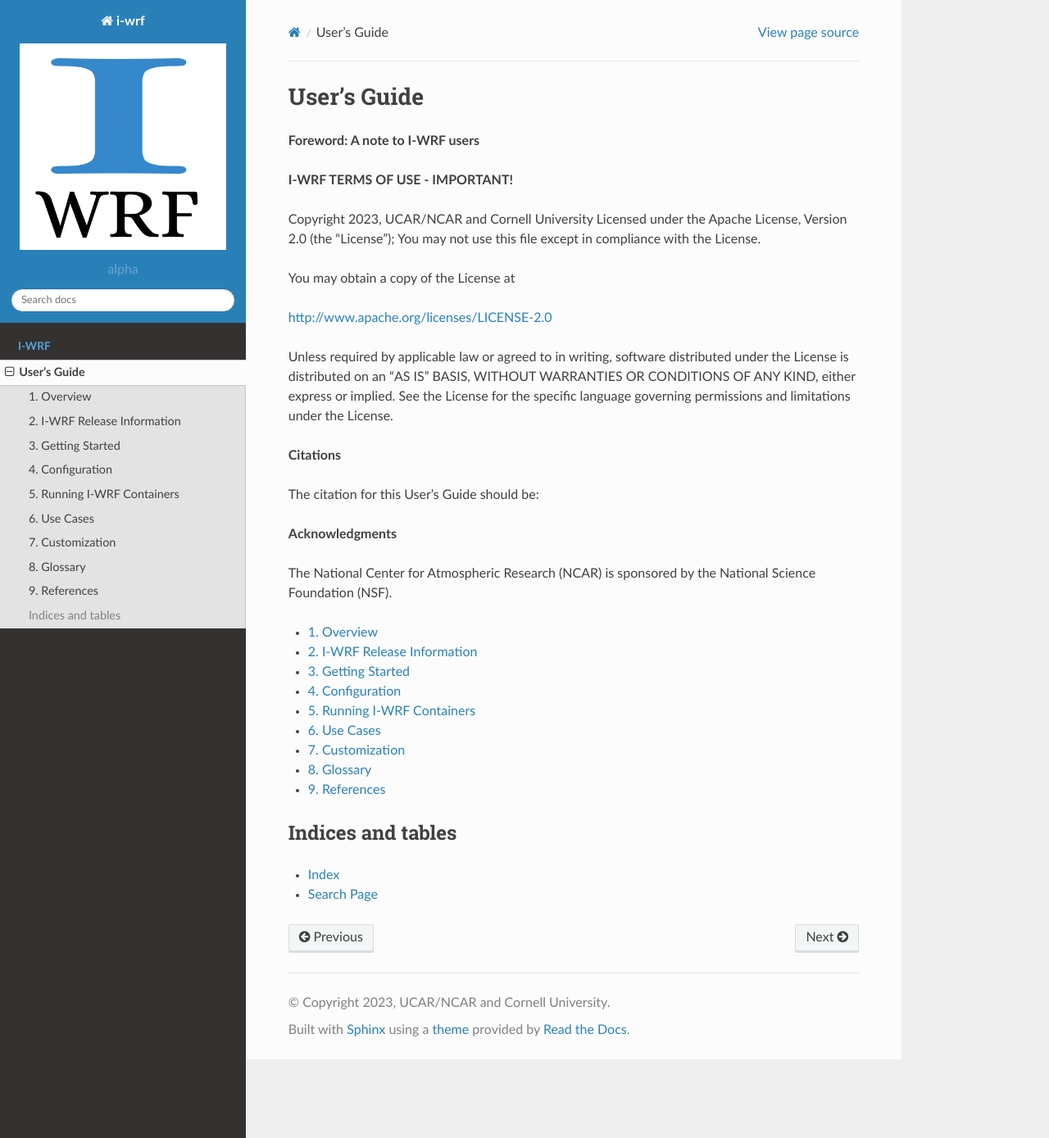
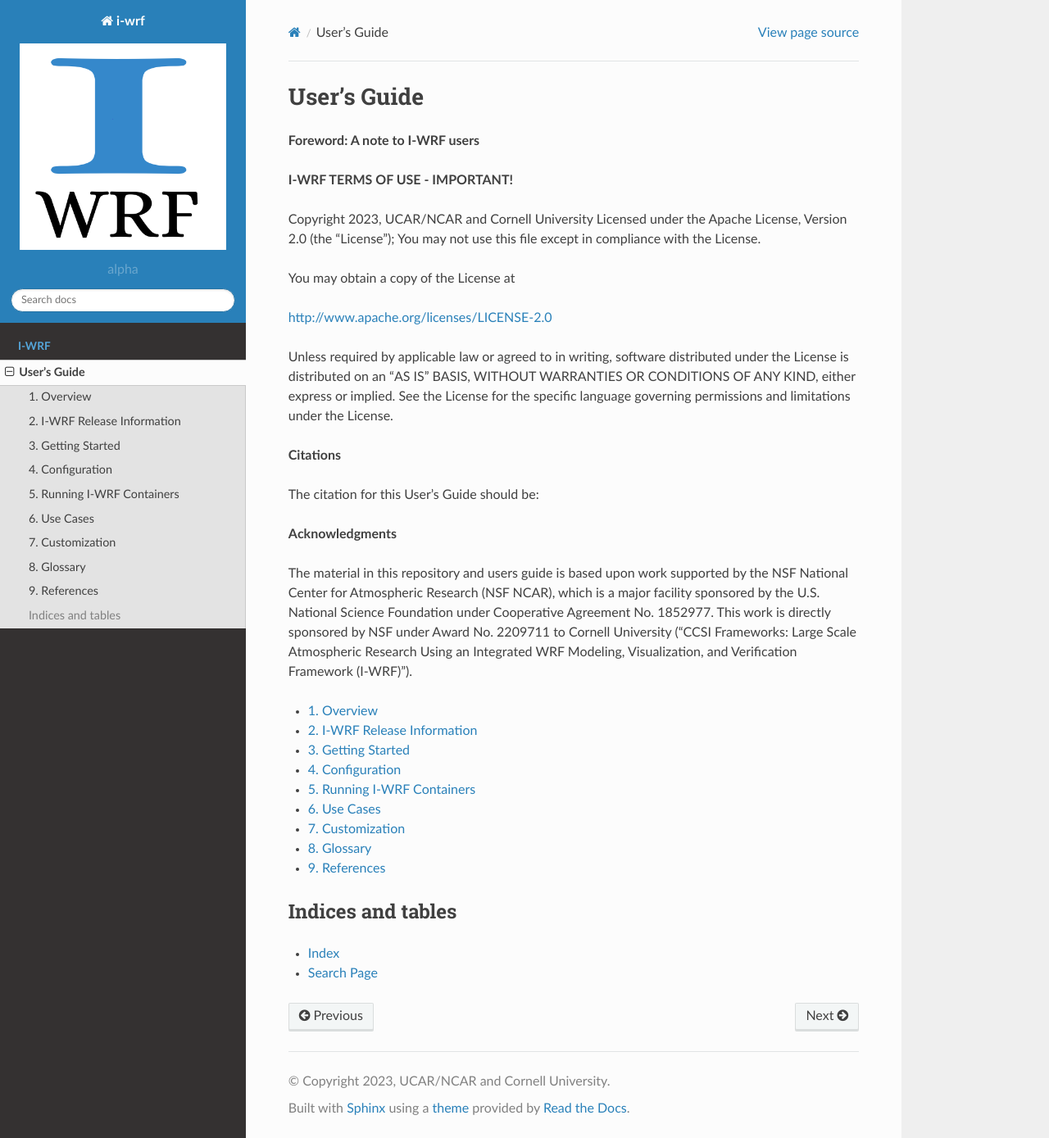
Before and after one commit to NCAR/i-wrf, a Sphinx documentation site: the page built from docs/Users_Guide/index.rst, in a window 1280 px wide and 1389 px high. Shown: the whole window at 82% size. Built offline with Sphinx 7.4.7 and the Read the Docs theme 2.0.0, drawn with Linux system fonts in a browser that asks for light colours; comment, search, counter and statistics services are not loaded.

Commit message:
Update index.rst
Updated the NSF NCAR acknowledgment of NSF, and added an acknowledgment of the NSF award to Cornell that directly funds this work.

```diff
--- a/docs/Users_Guide/index.rst
+++ b/docs/Users_Guide/index.rst
@@ -28,7 +28,8 @@ The citation for this User's Guide should be:
 
 **Acknowledgments**
 
-The National Center for Atmospheric Research (NCAR) is sponsored by the National Science Foundation (NSF).
+The material in this repository and users guide is based upon work supported by the NSF National Center for Atmospheric Research (NSF NCAR), which is a major facility sponsored by the U.S. National Science Foundation under Cooperative Agreement No. 1852977. This work is directly sponsored by NSF under Award No. 2209711 to Cornell University ("CCSI Frameworks: Large Scale Atmospheric
+Research Using an Integrated WRF Modeling, Visualization, and Verification Framework (I-WRF)").
 
 .. toctree::
    :titlesonly:
```
